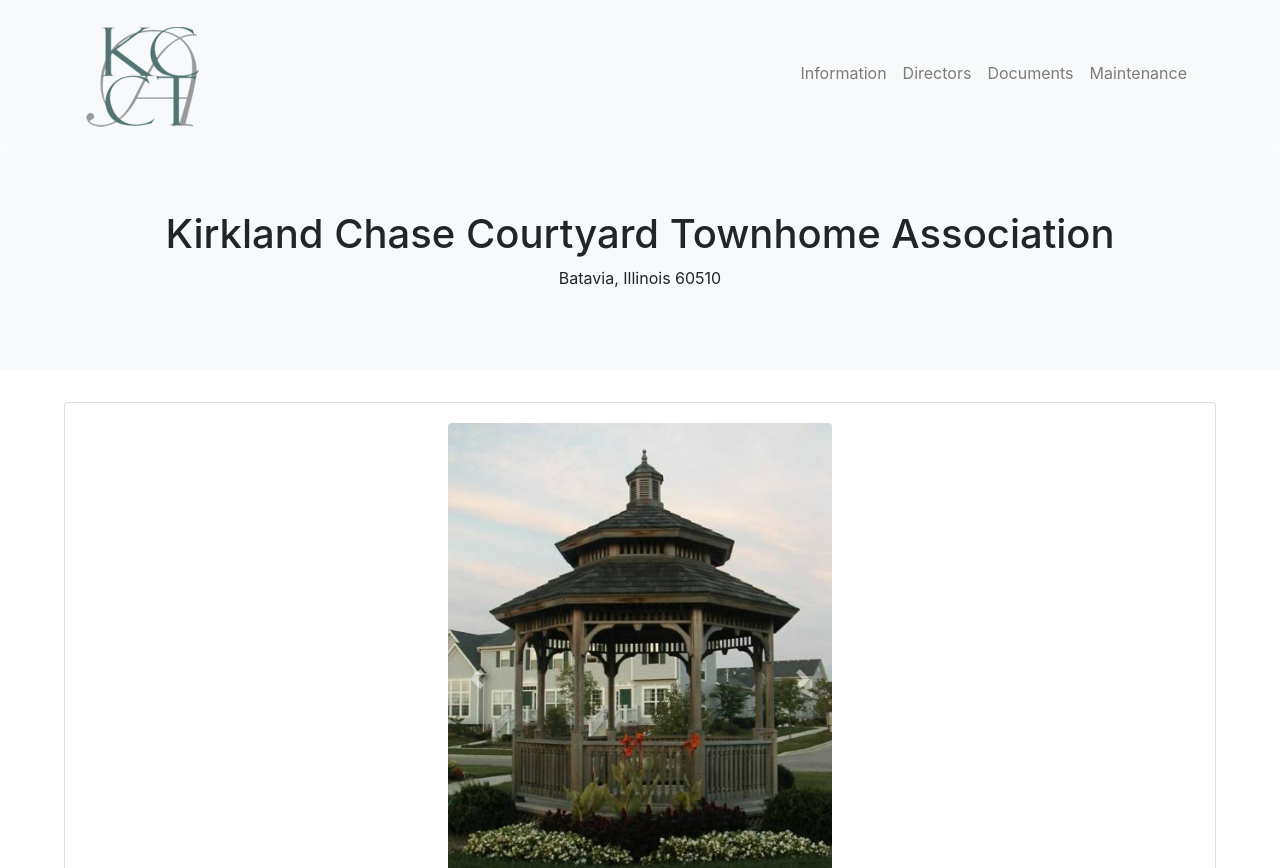
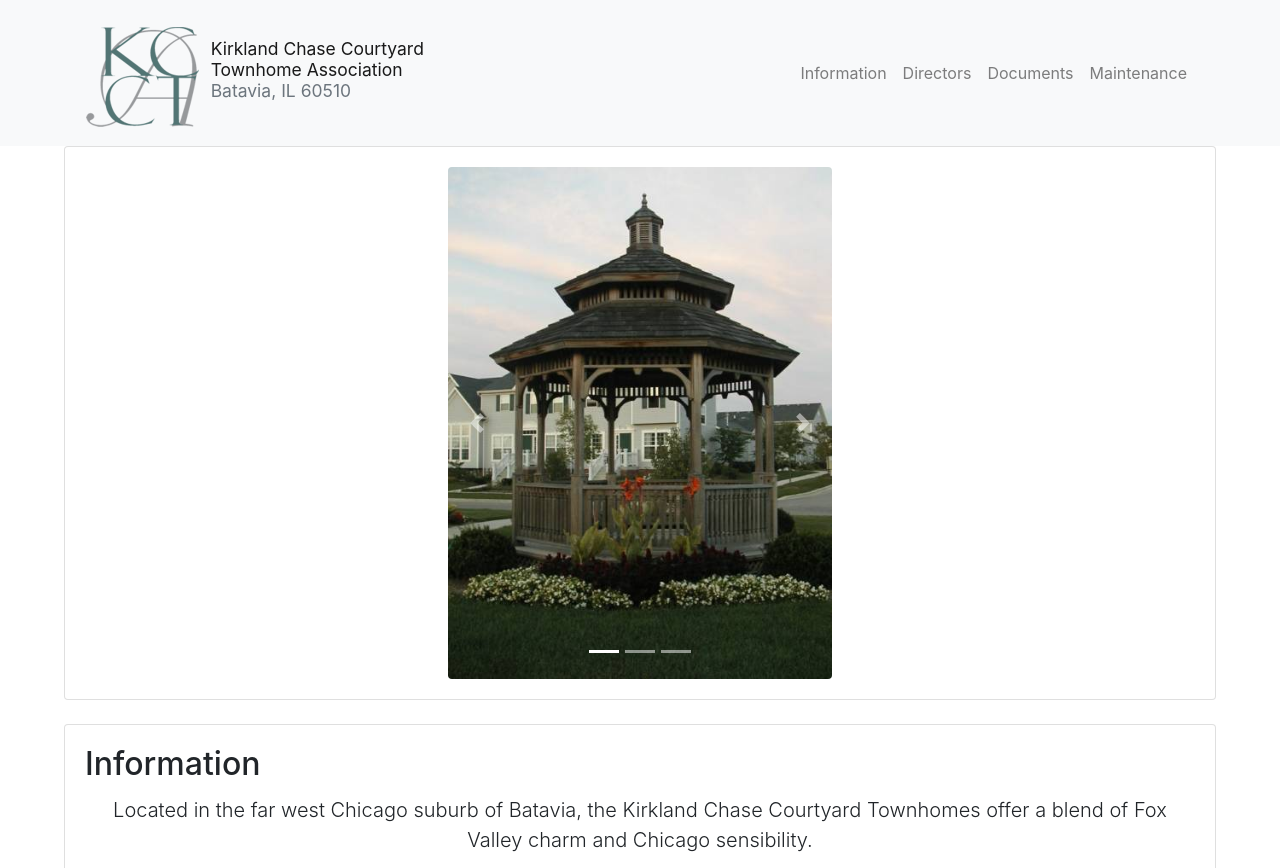
Before and after one commit to IronManRust/kccta, a website: page html/index.html in a window 1280 px wide. Shown: the top 868 px of the page. Drawn offline with nearby package versions, Linux system fonts and the light colour scheme; files that its build step writes are made by us from their sources; files whose address does not match are found by name.

Commit message:
Updated Header

```diff
--- a/css/index.css
+++ b/css/index.css
@@ -19,6 +19,25 @@
     max-width: 1280px;
 }
 
+@media (min-width:992px) {
+    #brand-header {
+        display: inline-block;
+        vertical-align: middle;
+    }
+    #brand-jumbotron {
+        display: none;
+    }
+}
+
+@media (max-width:991px) {
+    #brand-header {
+        display: none;
+    }
+    #brand-jumbotron {
+        display: block;
+    }
+}
+
 #carousel {
     width: 384px;
     margin-left: auto;
--- a/html/index.html
+++ b/html/index.html
@@ -36,6 +36,15 @@
         <div class="container">
             <a id="nav-top" class="navbar-brand" href="#section-top">
                 <img src="./logo.png" title="Kirkland Chase Courtyard Townhome Association" alt="KCCTA">
+                <div id="brand-header">
+                    <h1 class="small">
+                        Kirkland Chase Courtyard
+                        <br />
+                        Townhome Association
+                        <br />
+                        <span class="text-muted">Batavia, IL 60510</span>
+                    </h1>
+                </div>
             </a>
             <button class="navbar-toggler" type="button" data-toggle="collapse" data-target="#navbar-responsive" aria-controls="navbar-responsive" aria-label="Toggle Navigation">
                 <span class="navbar-toggler-icon"></span>
@@ -59,9 +68,12 @@
         </div>
     </nav>
     <div id="section-top">
-        <div class="jumbotron bg-light text-center">
-            <h1>Kirkland Chase Courtyard Townhome Association</h1>
-            <p>Batavia, Illinois 60510</p>
+        <div id="brand-jumbotron" class="jumbotron bg-light text-center">
+            <h1>
+                Kirkland Chase Courtyard Townhome Association
+                <br />
+                <span class="text-muted">Batavia, IL 60510</span>
+            </h1>
         </div>
         <div class="card w-90 mx-auto">
             <div class="card-body">
```
